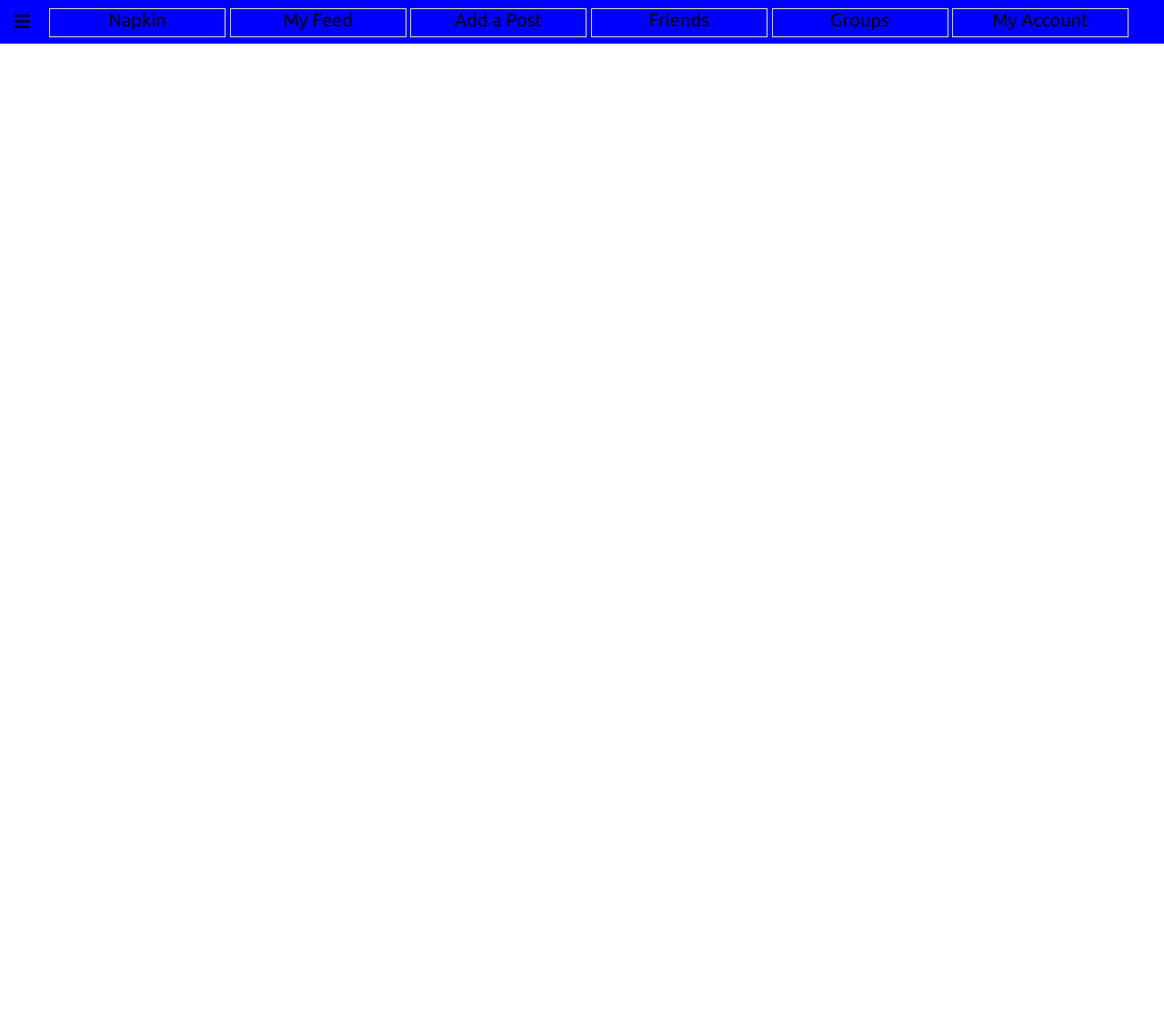
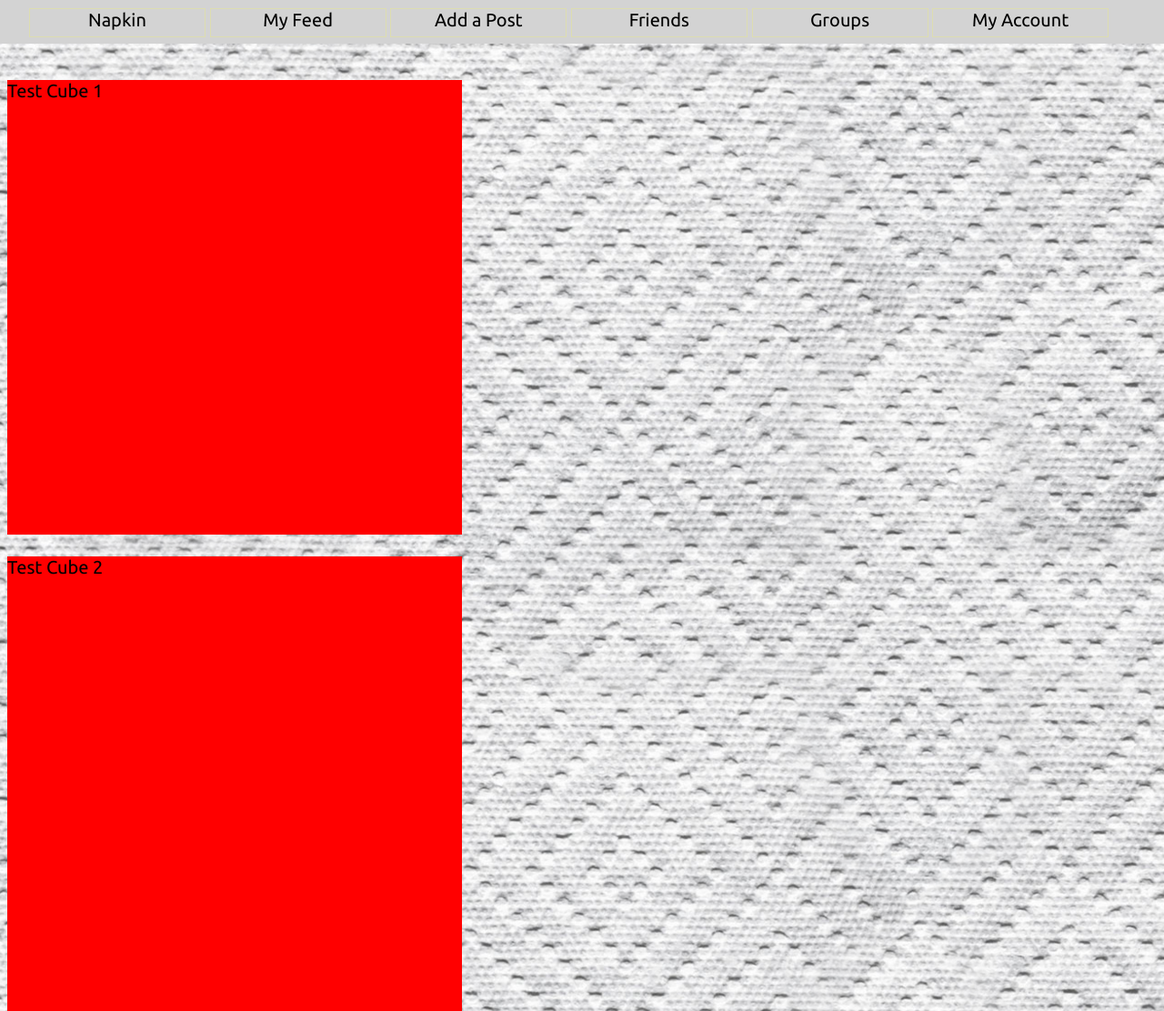
Before and after one commit to vess-dev/Napkin, a website: page website/index.html in a window 1280 px wide. Shown: the whole page at 91% size. Before the commit the page ends 800 px from the top, so only its background shows below. Drawn offline with Linux system fonts and the light colour scheme.

Commit message:
Wallpaper

```diff
--- a/website/index.html
+++ b/website/index.html
@@ -11,8 +11,7 @@
 	<body>
 
 		<div id="header">
-			<i class="fa-solid fa-bars" id="menu_icon"></i>
-			<div class="Nav_Menu" id="Napkin_Home">Napkin</div>
+		<div class="Nav_Menu" id="Napkin_Home">Napkin</div>
 		<div class="Nav_Menu" id="User_Feed">My Feed</div>
 		<div class="Nav_Menu" id="Add_Post">Add a Post</div>
 		<div class="Nav_Menu" id="Friends">Friends</div>
@@ -35,7 +34,13 @@
 		</div>
 
 		<div id="content">
-
+			<div class="testcube">
+				Test Cube 1
+			</div>
+			<br>
+			<div class="testcube">
+				Test Cube 2
+			</div>
 		</div>
 
 		<script type="module" src="script.js" defer></script>
--- a/website/style.css
+++ b/website/style.css
@@ -1,16 +1,17 @@
 body {
+	background-image: url("assets/seamless.png");
     font-family: "Ubuntu";
     font-size: 20px;
 }
 
 #header {
-	background-color: Blue;
+	background-color: lightgray;
+	height: 3rem;
+	left: 0;
 	padding: 0;
 	position: absolute;
 	top: 0;
-	left: 0;
 	width: 100%;
-	height: 3rem;
 }
 
 #header h1 {
@@ -33,14 +34,14 @@ body {
 
 #notification_hook {
 	background: #eeeee4;
+	border-radius : 5px;
+	border: solid;
 	height: 1.4rem;
-	border: solid;
-	border-radius : 5px;
-	width: 40rem;
 	margin: auto;
 	padding: 0.5rem;
 	position: relative;
 	top: -2rem;
+	width: 40rem;
 }
 
 #close_notification_icon {
@@ -109,3 +110,9 @@ label {
 .hidden {
 	display: none !important;
 }
+
+.testcube {
+	background: red;
+	height: 500px;
+	width: 500px;
+}
```
Also changed, not shown: website/assets/seamless.png (added), website/assets/white-paper-towel-texture_tile3.jpg (deleted).
